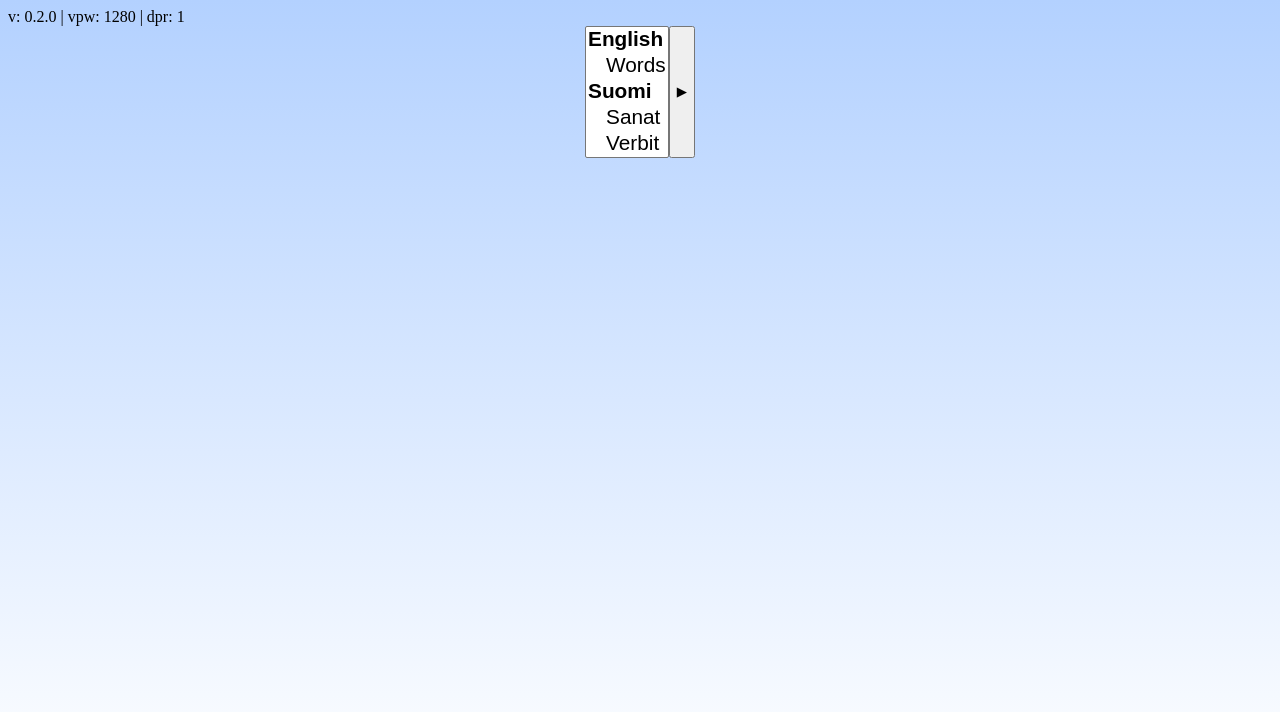
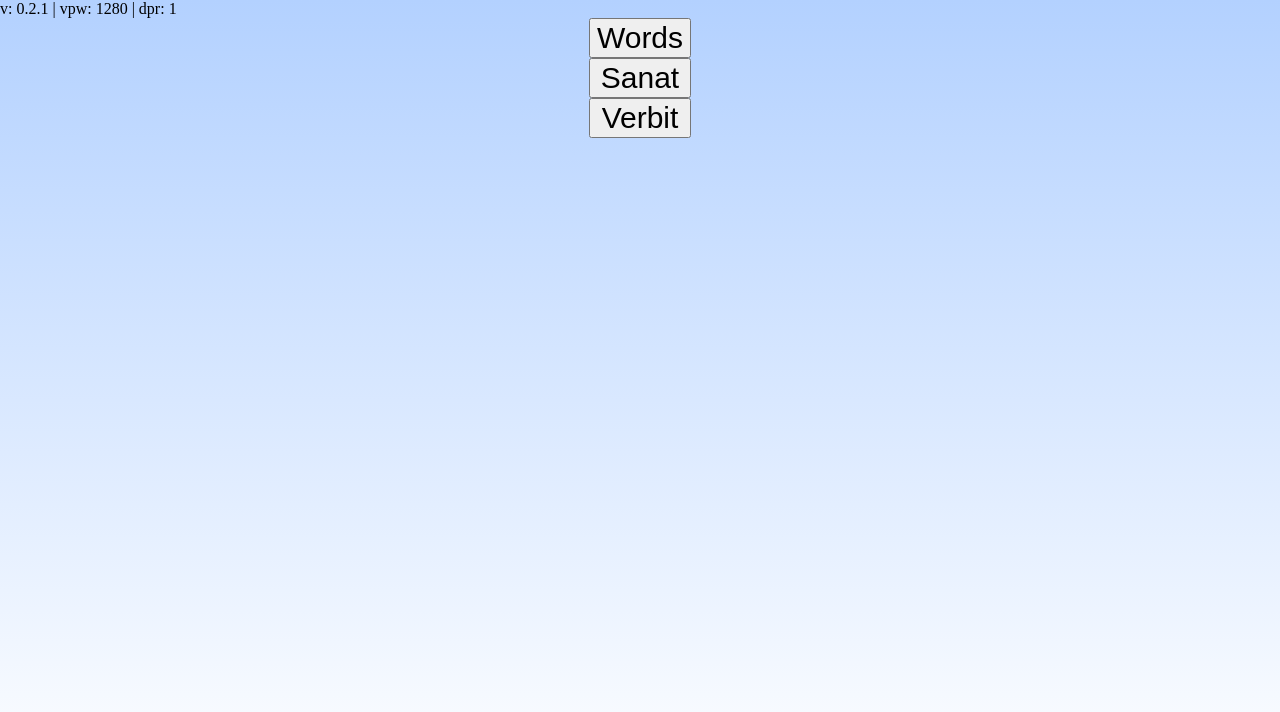
Before and after one commit to koryuun/svelte-vords, a Svelte app: page / in a window 1280 px wide. Shown: the top 712 px of the page. Built offline with nearby package versions, Linux system fonts and the light colour scheme.

Commit message:
Пееределан выбор дека.

```diff
--- a/src/App.svelte
+++ b/src/App.svelte
@@ -1,17 +1,23 @@
 <script>
 
   import './global.css'
-  import GameView from './lib/GameView.svelte';
+  import GameView from './lib/GameView.svelte'
+  import DeckSelection from './lib/DeckSelection.svelte'
 
   //const apiUrl = 'http://192.168.108.5:3000/words'
   //const apiUrl = 'words/words.csv'
 
-  const version = "0.2.0"
+  const version = "0.2.1"
 
   let deckName
 
   // Идёт игра
   let gameOn = false
+
+  function onDeckSelected (event) {
+    deckName = event.detail.deckName
+    gameOn = true
+  }
 
 </script>
 
@@ -27,18 +33,9 @@
     <div class="version">
       v: {version} | vpw: {window.innerWidth} | dpr: {window.devicePixelRatio}
     </div>
-    <div class="deck-selection">
-      <select bind:value={deckName} size="5">
-        <optgroup label="English">
-          <option value='words'>Words</option>
-        </optgroup>
-        <optgroup label="Suomi">
-          <option value='sanat'>Sanat</option>
-          <option value='verbit'>Verbit</option>
-        </optgroup>
-      </select>
-      <button on:click={() => gameOn = true}>▶</button>
-    </div>
+
+    <DeckSelection className="deck-selection-pos"
+      on:deckSelected={ onDeckSelected } />
   {/if}
 
 </main>
@@ -63,14 +60,9 @@
     grid-row: 1;
   }
 
-  .deck-selection {
-    display: flex;
+  :global(.deck-selection-pos) {
     grid-column: 2 / -2;
     grid-row: 2;
   }
 
-  select{
-    font-size: 1.3rem;
-  }
-
 </style>
--- a/src/global.css
+++ b/src/global.css
@@ -1,6 +1,7 @@
 body {
     background-repeat: no-repeat;
     background: linear-gradient(#B3D1FF, #FFFFFF);
+    margin: 0;
 }
 
 html {
--- /dev/null
+++ b/src/lib/DeckSelection.svelte
@@ -0,0 +1,38 @@
+<script>
+import { createEventDispatcher } from 'svelte'
+
+export let className = ""
+
+const dispatch = createEventDispatcher()
+
+//Возвращает функцию для обработки выбора дека
+function clickHandler(deckName) {
+    return () => {
+        dispatch("deckSelected", {deckName})
+    }
+}
+
+
+</script>
+
+
+
+
+<div class="deck-selection {className}">
+    <button on:click={clickHandler("words")} >Words</button>
+    <button on:click={clickHandler("sanat")} >Sanat</button>
+    <button on:click={clickHandler("verbit")} >Verbit</button>
+</div>
+
+<style>
+
+.deck-selection {
+    display: flex;
+    flex-direction: column;
+}
+
+button {
+    font-size: 30px;
+}
+
+</style>
--- a/src/lib/GamePanel.svelte
+++ b/src/lib/GamePanel.svelte
@@ -31,6 +31,7 @@
 
     button {
         font-size: calc(var(--base) * 0.035 );
+        padding: 0px;
     }
 
     .info {
```
